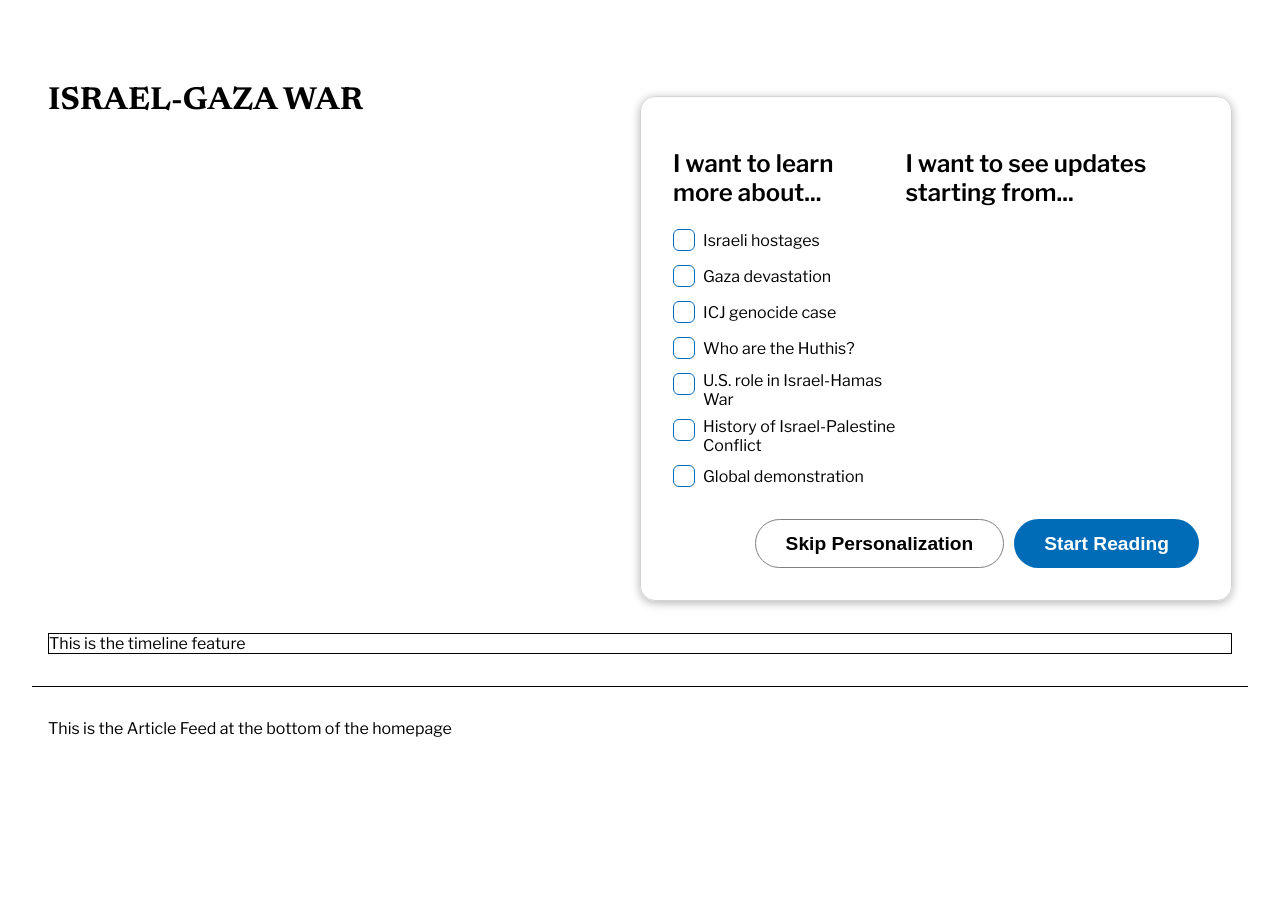
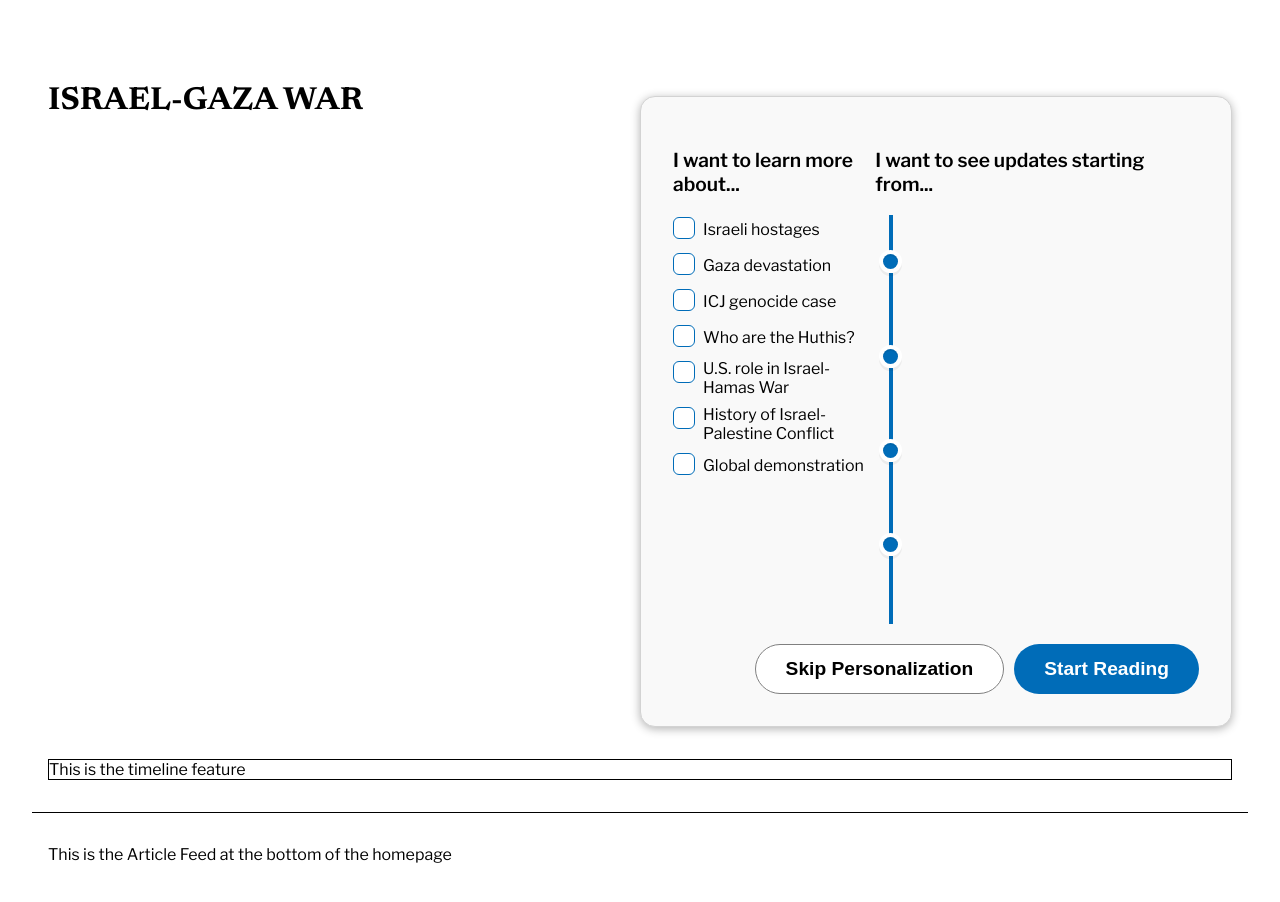
Before and after one commit to lauracastrovenegas/adaptive-stories, a React (Create React App) app: page / in a window 1280 px wide. Shown: the top 902 px of the page. Before the commit the page ends 802 px from the top, so only its background shows below. Built offline with nearby package versions, Linux system fonts and the light colour scheme; the HTML template or start-up script is replaced by a standard one.

Commit message:
Finished creating personalization quiz

```diff
--- a/package.json
+++ b/package.json
@@ -10,6 +10,7 @@
     "react": "^18.2.0",
     "react-dom": "^18.2.0",
     "react-scripts": "5.0.1",
+    "react-vertical-timeline-component": "^3.6.0",
     "styled-components": "^6.1.8",
     "web-vitals": "^2.1.4"
   },
--- a/src/components/PersonalizationQuiz.js
+++ b/src/components/PersonalizationQuiz.js
@@ -1,7 +1,10 @@
-import React from "react";
+import React, { useState } from "react";
 import styled from "styled-components";
 import Button from "./Button";
 import Checkbox from "./Checkbox";
+import { theme } from "../theme.js";
+import { VerticalTimeline, VerticalTimelineElement } from 'react-vertical-timeline-component';
+import 'react-vertical-timeline-component/style.min.css';
 
 const topicsList = [
   "Israeli hostages",
@@ -13,8 +16,31 @@ const topicsList = [
   "Global demonstration"
 ];
 
+const events = [
+  {
+    id: 0,
+    title: "Israeli leaders vow to continue war in reactions to ICJ ruling",
+    date: "January 26, 2024"
+  },
+  {
+    id: 1,
+    title: "U.N. court orders Israel to halt killings in Gaza",
+    date: "January 24, 2024"
+  },
+  {
+    id: 2,
+    title: "Two more attacks on US positions in Iraq",
+    date: "January 23, 2024"
+  },
+  {
+    id: 3,
+    title: "Biden to deploy CIA director to help broker Gaza deal",
+    date: "January 20, 2024"
+  }
+]
+
 const Wrapper = styled.div`
-  display: flex;
+  display: ${props => props.hidden ? "none" : "flex"};
   flex-direction: column;
   gap: 20px;
   width: fit-content;
@@ -24,10 +50,16 @@ const Wrapper = styled.div`
   margin: 2rem;
   margin: 2rem auto;
   box-shadow: 0px 2px 10px 0px rgba(0, 0, 0, 0.30);
+  background-color: #f9f9f9;
 
-  h2 {
+  h3 {
     font-family: 'Libre Franklin', sans-serif;
     font-weight: 600;
+    font-size: 1.2rem;
+  }
+
+  &.hidden {
+    display: none;
   }
 `;
 
@@ -48,26 +80,95 @@ const Row = styled.div`
 
 const Timeline = styled.div`
 
+  .vertical-timeline{
+    padding: 0.5rem 0;
+  }
+
+  .vertical-timeline::before {
+    left: 6px;
+  }
+
+  .vertical-timeline-element {
+    margin: 1rem 0;
+
+    p {
+      font-size: 14px;
+      line-height: 1;
+    }
+
+    :hover {
+      cursor: pointer;
+    }
+  }
+
+  .date {
+    font-size: 12px;
+  }
+
+  .icon {
+    background: ${theme.color.blue};
+    height: 15px;
+    width: 15px;
+    top: 15px;
+  }
+
+  .textBox {
+    background-color: white;
+    border: 1px solid ${theme.color.blue};
+    border-radius: 10px;
+    padding: 0 1rem;
+  }
+
+  .selected {
+    background-color: ${theme.color.blue};
+    color: white;
+  }
 `;
 
-const PersonalizationQuiz = () => {
+const PersonalizationQuiz = ({ setPersonalizationOptions }) => {
+  const [topicsSelected, setTopicsSelected] = useState([]);
+  const [dateSelected, setDateSelected] = useState(-1);
+  const [hidden, setHidden] = useState(false);
+
+  const handleSubmitOptions = () => {
+    setPersonalizationOptions({
+      favoriteTopics: topicsSelected,
+      startReadingDate: dateSelected
+    })
+    setHidden(true);
+  }
+
   return (
-    <Wrapper>
+    <Wrapper hidden={hidden}>
       <Row>
         <Topics>
-          <h2>I want to learn more about...</h2>
-          {topicsList.map(item => (
-            <Checkbox labelText={item} />
+          <h3>I want to learn more about...</h3>
+          {topicsList.map((item, idx) => (
+            <Checkbox labelText={item} onSelect={() => setTopicsSelected([...topicsSelected, idx])} />
           ))}
         </Topics>
         <Timeline>
-          <h2>I want to see updates starting from...</h2>
-
+          <h3>I want to see updates starting from...</h3>
+          <VerticalTimeline layout="1-column-left" lineColor={theme.color.blue}>
+            {events.map((event, idx) => (
+              <VerticalTimelineElement
+                className="vertical-timeline-element--work"
+                contentArrowStyle={{ borderRight: "8px solid " + theme.color.blue }}
+                date={event.date}
+                dateClassName="date"
+                iconClassName="icon"
+                textClassName={"textBox" + (idx === dateSelected ? " selected" : "")}
+                onTimelineElementClick={() => idx === dateSelected ? setDateSelected(-1) : setDateSelected(idx)}
+              >
+                <p>{event.title}</p>
+              </VerticalTimelineElement>
+            ))}
+          </VerticalTimeline>
         </Timeline>
       </Row>
       <Row className="buttons">
-        <Button secondary type="submit">Skip Personalization</Button>
-        <Button type="submit">Start Reading</Button>
+        <Button secondary onClick={() => setHidden(true)}>Skip Personalization</Button>
+        <Button onClick={() => handleSubmitOptions()}>Start Reading</Button>
       </Row>
     </Wrapper>
   );
```
Also changed, not shown: 1 other file (tests, documents, lock files or other folders).
